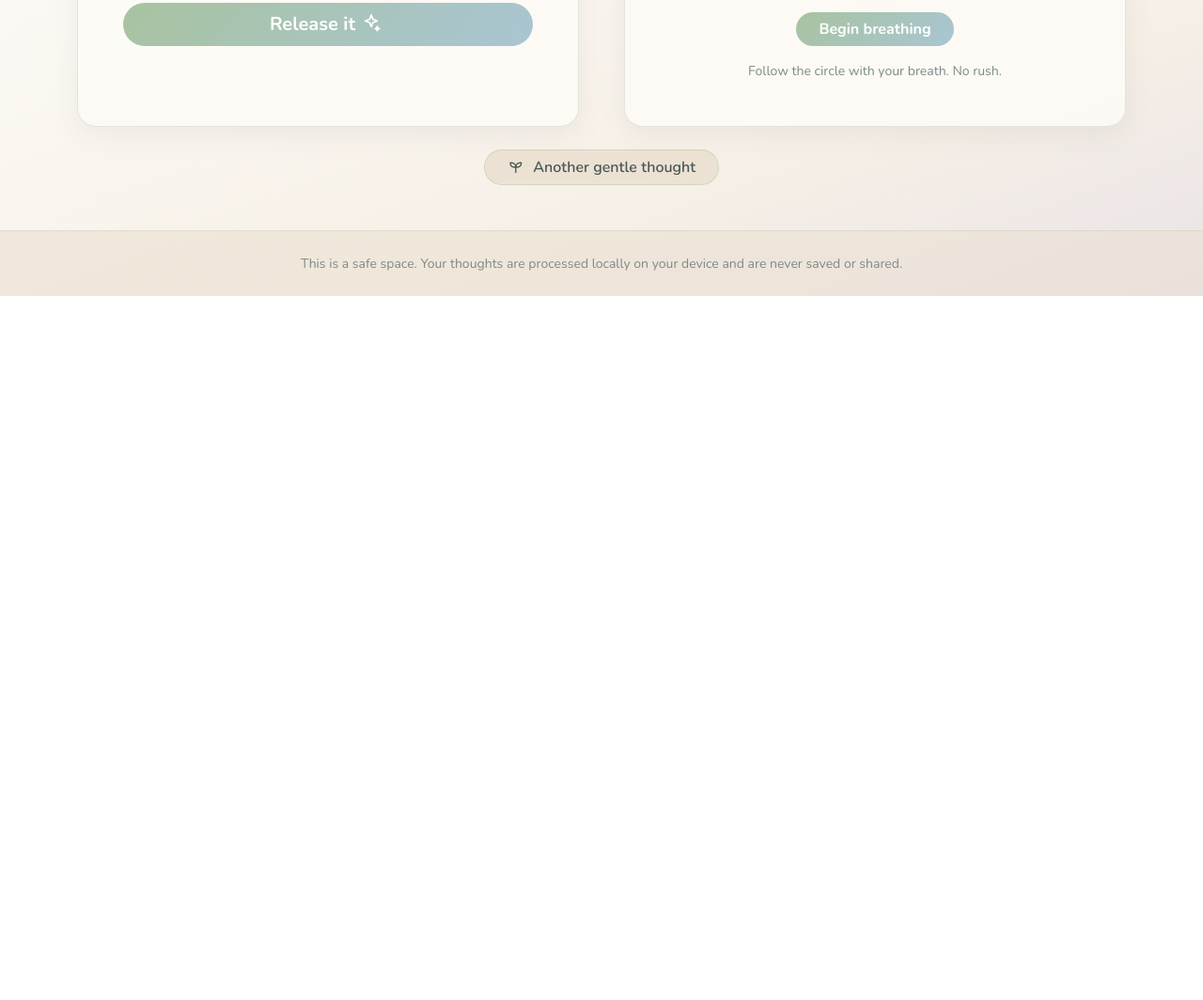
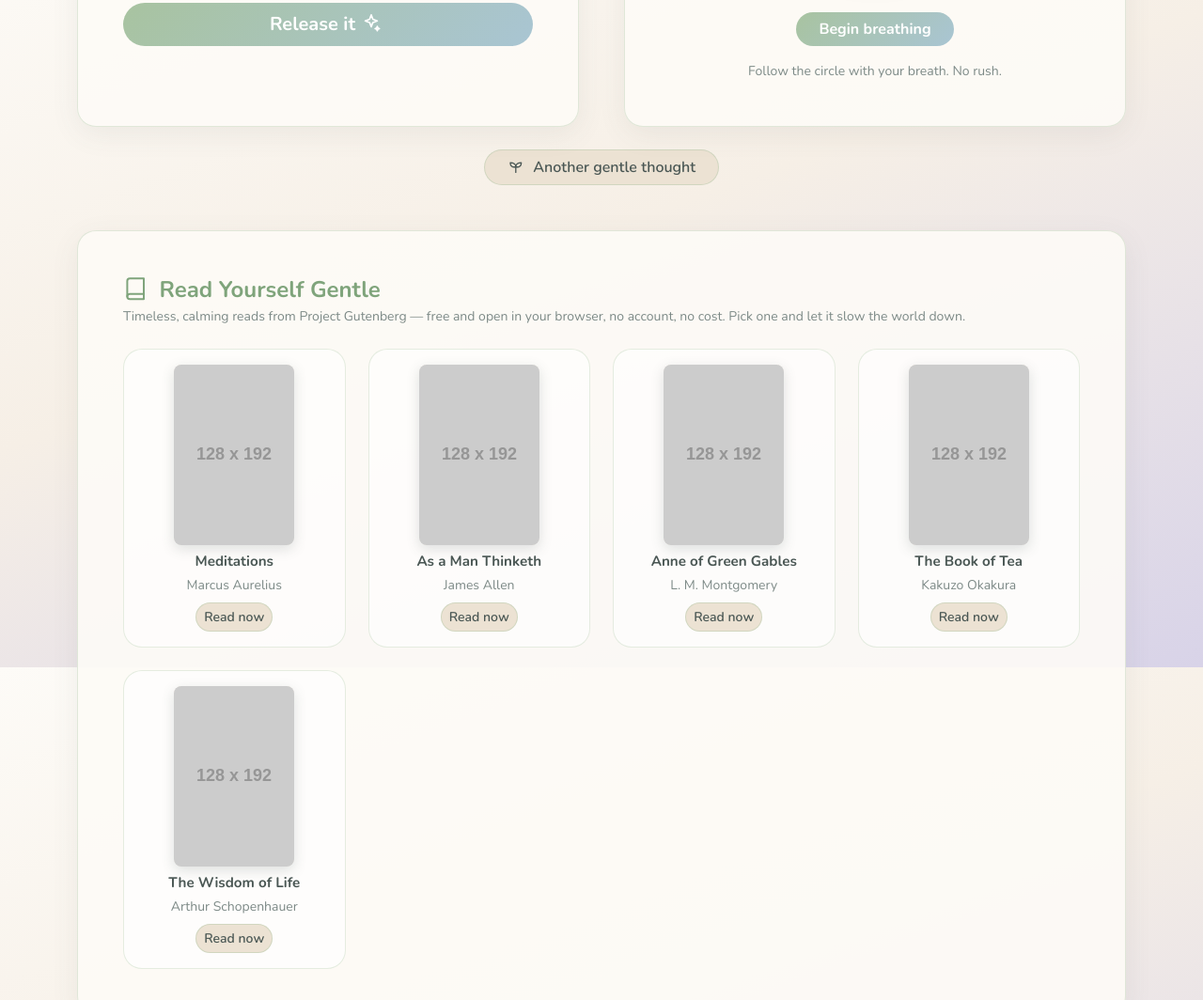
Before and after one commit to rbndict/Unburdened-Space, a plain HTML site: page index.html in a window 1280 px wide. Shown: the part 890-1954 px from the top of the page at 94% size. Before the commit the page ends 1205 px from the top, so only its background shows below. Drawn offline with nearby package versions, Linux system fonts and the light colour scheme; no server answers; placeholder pictures from the web are drawn by us.

Commit message:
Add 'Read Yourself Gentle' bookshelf powered by Gutendex API

```diff
--- a/index.html
+++ b/index.html
@@ -110,7 +110,24 @@
         Another gentle thought
       </button>
     </div>
-  </main>
+     <section class="mt-5" aria-label="Free calming books to read">
+      <div class="card soft-card p-4 p-md-5">
+        <h2 class="h4 fw-bold text-heading mb-1">
+          <svg class="icon" viewBox="0 0 24 24" fill="none" stroke="currentColor" stroke-width="1.8" stroke-linecap="round" stroke-linejoin="round" aria-hidden="true">
+            <path d="M4 19.5A2.5 2.5 0 0 1 6.5 17H20"/><path d="M6.5 2H20v20H6.5A2.5 2.5 0 0 1 4 19.5v-15A2.5 2.5 0 0 1 6.5 2z"/>
+          </svg>
+          Read Yourself Gentle
+        </h2>
+        <p class="text-muted-soft small mb-4">
+          Timeless, calming reads from Project Gutenberg — free and open in your browser,
+          no account, no cost. Pick one and let it slow the world down.
+        </p>
+        <div id="bookShelf" class="row g-4">
+          <div class="col-12 text-center text-muted-soft small">Gathering some gentle reads…</div>
+        </div>
+      </div>
+    </section>
+ </main>
 
   <footer class="mt-auto py-4">
     <div class="container text-center">
--- a/script.js
+++ b/script.js
@@ -127,3 +127,67 @@ async function fetchCalmingQuote() {
 newQuoteBtn.addEventListener('click', fetchCalmingQuote);
 
 fetchCalmingQuote();
+
+const bookShelf = document.getElementById('bookShelf');
+
+const CALM_BOOK_IDS = '2680,4507,45,46,16,10715,3600,74';
+
+const FALLBACK_BOOKS = [
+  { title: 'Meditations',          authors: 'Marcus Aurelius',     url: 'https://www.gutenberg.org/ebooks/2680' },
+  { title: 'As a Man Thinketh',    authors: 'James Allen',         url: 'https://www.gutenberg.org/ebooks/4507' },
+  { title: 'Anne of Green Gables', authors: 'L. M. Montgomery',    url: 'https://www.gutenberg.org/ebooks/45' },
+  { title: 'The Book of Tea',      authors: 'Kakuzo Okakura',      url: 'https://www.gutenberg.org/ebooks/7001' },
+  { title: 'The Wisdom of Life',   authors: 'Arthur Schopenhauer', url: 'https://www.gutenberg.org/ebooks/10715' },
+];
+
+function escapeHtml(text) {
+  const div = document.createElement('div');
+  div.textContent = text;
+  return div.innerHTML;
+}
+
+function renderBooks(books) {
+  bookShelf.innerHTML = '';
+
+  books.forEach((book) => {
+    const readUrl =
+      book.formats && (book.formats['text/html'] || book.formats['text/html; charset=utf-8']);
+    const cover = book.formats && book.formats['image/jpeg'];
+
+    const col = document.createElement('div');
+    col.className = 'col-6 col-md-4 col-lg-3';
+    col.innerHTML = `
+      <div class="book-card h-100 text-center">
+        <img class="book-cover mb-2" alt="Cover of ${escapeHtml(book.title)}"
+             src="${cover || 'https://via.placeholder.com/128x192/f6efe6/7fa47b?text=%E2%9D%A6'}" />
+        <h3 class="book-title mb-1">${escapeHtml(book.title)}</h3>
+        <p class="text-muted-soft small mb-2">${escapeHtml(book.authors || 'Unknown')}</p>
+        <a class="btn btn-soft btn-sm" href="${readUrl || book.url || ('https://www.gutenberg.org/ebooks/' + book.id)}"
+           target="_blank" rel="noopener noreferrer">Read now</a>
+      </div>`;
+    bookShelf.appendChild(col);
+  });
+}
+
+async function loadCalmingBooks() {
+  try {
+    const response = await fetch(`https://gutendex.com/books/?ids=${CALM_BOOK_IDS}`);
+    if (!response.ok) throw new Error('Book service responded with ' + response.status);
+
+    const data = await response.json();
+    const books = data.results.map((b) => ({
+      id: b.id,
+      title: b.title,
+      authors: b.authors.map((a) => a.name).join(', '),
+      formats: b.formats,
+    }));
+
+    if (!books.length) throw new Error('No books returned');
+    renderBooks(books);
+  } catch (error) {
+    console.info('Book API unavailable, showing built-in shelf instead. (', error.message, ')');
+    renderBooks(FALLBACK_BOOKS);
+  }
+}
+
+loadCalmingBooks();
--- a/styles.css
+++ b/styles.css
@@ -150,3 +150,32 @@ body > footer {
 @media (prefers-reduced-motion: reduce) {
   .breath-circle, .soft-card, .dissolving { transition: none !important; animation: none !important; }
 }
+.book-card {
+  background-color: rgba(255, 255, 255, 0.6);
+  border: 1px solid rgba(168, 195, 160, 0.3);
+  border-radius: var(--radius-soft);
+  padding: 1rem;
+  transition: transform 0.25s ease, box-shadow 0.25s ease;
+}
+
+.book-card:hover {
+  transform: translateY(-4px);
+  box-shadow: 0 10px 28px rgba(74, 87, 84, 0.12);
+}
+
+.book-cover {
+  width: 100%;
+  max-width: 128px;
+  aspect-ratio: 2 / 3;
+  object-fit: cover;
+  border-radius: 0.5rem;
+  box-shadow: 0 4px 14px rgba(74, 87, 84, 0.18);
+  background-color: var(--sand);
+}
+
+.book-title {
+  font-size: 0.95rem;
+  font-weight: 700;
+  color: var(--ink);
+  line-height: 1.3;
+}
```
